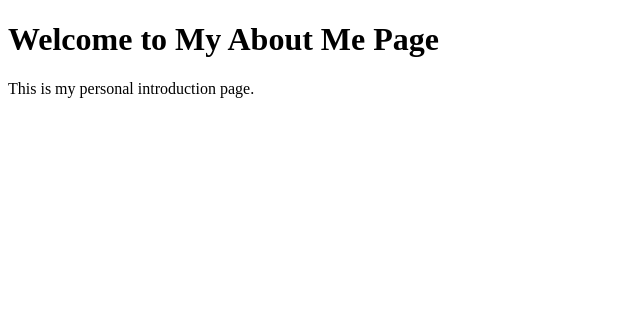
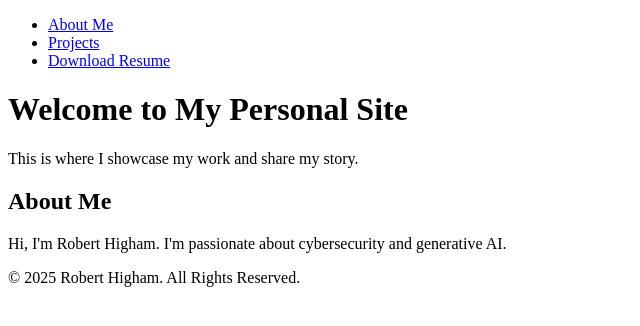
Before and after one commit to th3y3ti/about-me, a plain HTML site: page index.html in a window 1280 px wide. Shown: the whole page, without its empty margins (0-640 px from the left). Drawn offline with Linux system fonts and the light colour scheme.

Commit message:
Update index.html

```diff
--- a/index.html
+++ b/index.html
@@ -4,9 +4,26 @@
     <meta charset="UTF-8">
     <meta name="viewport" content="width=device-width, initial-scale=1.0">
     <title>About Me</title>
+    <link rel="stylesheet" href="styles.css">
 </head>
 <body>
-    <h1>Welcome to My About Me Page</h1>
-    <p>This is my personal introduction page.</p>
+    <nav>
+        <ul>
+            <li><a href="index.html">About Me</a></li>
+            <li><a href="projects.html">Projects</a></li>
+            <li><a href="resume.pdf" download>Download Resume</a></li>
+        </ul>
+    </nav>
+    <header>
+        <h1>Welcome to My Personal Site</h1>
+        <p>This is where I showcase my work and share my story.</p>
+    </header>
+    <section>
+        <h2>About Me</h2>
+        <p>Hi, I'm Robert Higham. I'm passionate about cybersecurity and generative AI.</p>
+    </section>
+    <footer>
+        <p>&copy; 2025 Robert Higham. All Rights Reserved.</p>
+    </footer>
 </body>
 </html>
```
